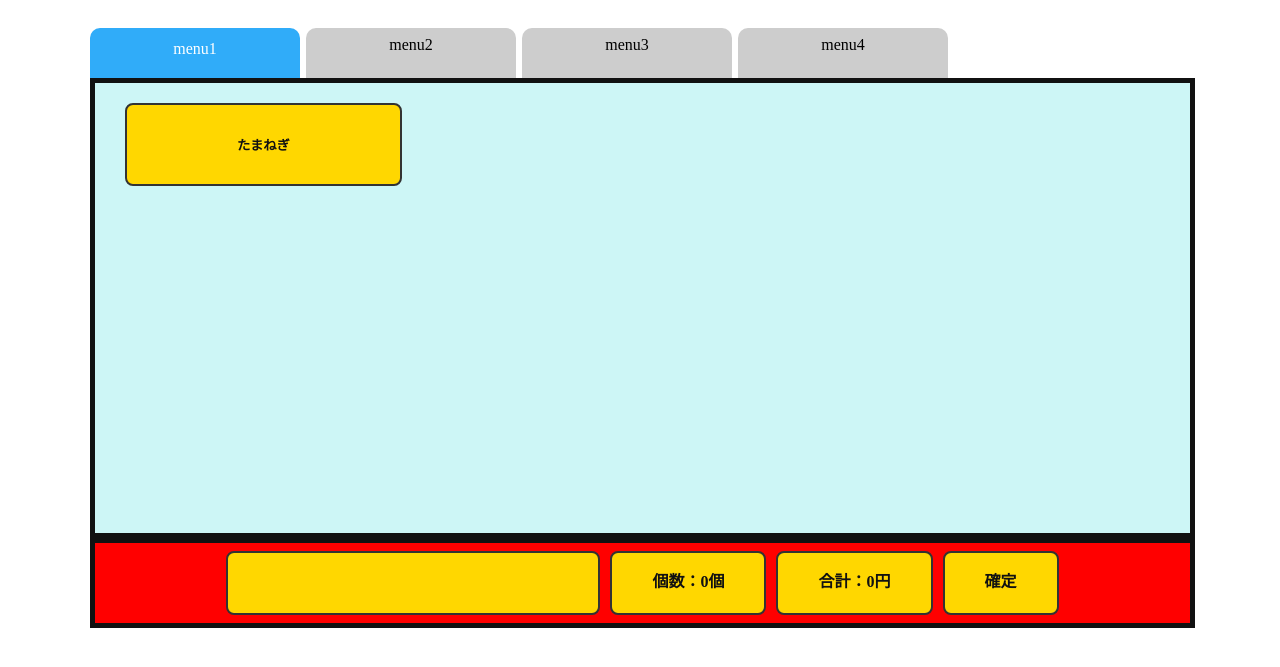
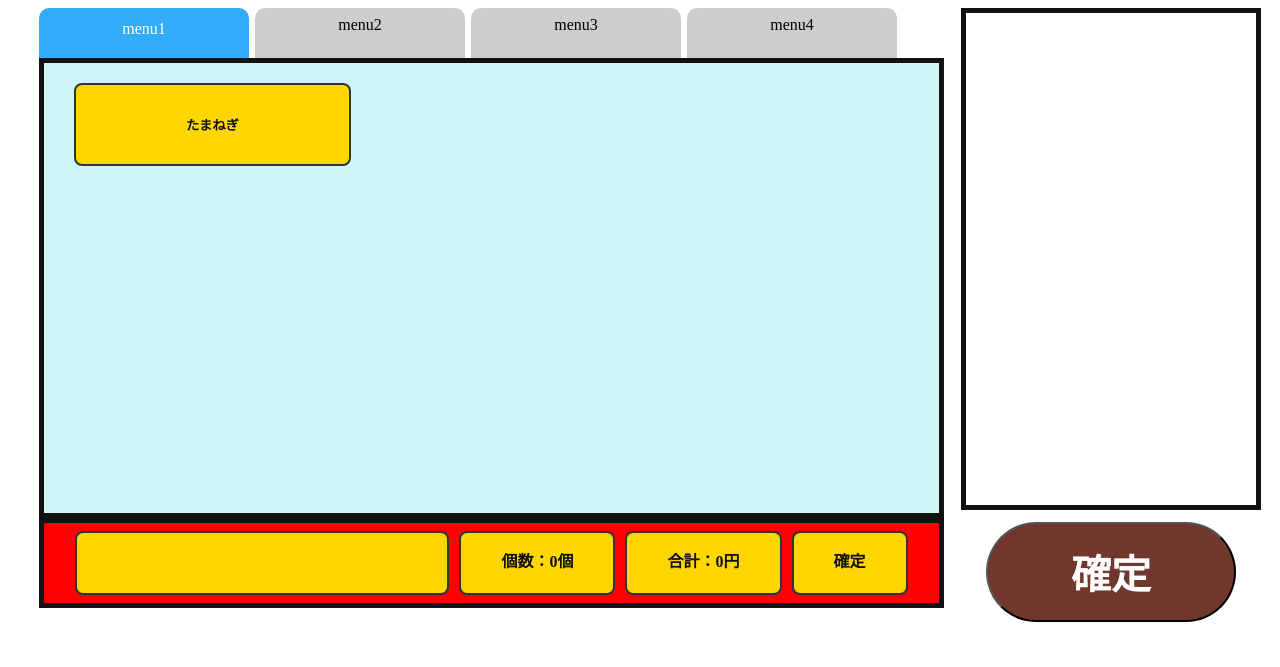
Before and after one commit to kyoichii/kawaproject, a PHP site: page /clerkScreen.html in a window 1280 px wide. Shown: the top 667 px of the page. Run offline with PHP 8.4, Linux system fonts and the light colour scheme.

Commit message:
履歴画面

```diff
--- a/source/clerkScreen.html
+++ b/source/clerkScreen.html
@@ -11,6 +11,7 @@
 </head>
 
 <body>
+    <div id="container">
         <div id="content"></div>
         <!-- 左エリア -->
         <div id="reftArea">
@@ -50,8 +51,7 @@
                     <!-- 商品表示 -->
                     <div id="name">
                         <!-- 後に変更 -->
-                    <div id="tama" class="purchaseList">
-
+                        <div id="tama">
                         </div>
                     </div>
                     <!-- その他項目 -->
@@ -61,6 +61,20 @@
                 </div>
             </div>
         </div>
+        <!-- 右エリア -->
+        <div id="rightArea">
+            <!-- 商品表示エリア -->
+            <div id="displayArea">
+                <!-- 商品表示 -->
+                <div id="displayQuantity"></div>
+                <div id="displayPrice"></div>
+            </div>
+            <!-- 右下エリア -->
+            <div id="lowerRightArea">
+                <button type="button" value="確定" id="totalButton" onclick="showDialog();">確定</button>
+            </div>
+        </div>
+    </div>
     <!-- js -->
     <script src="js/clerkscreen.js"></script>
 </body>
--- a/source/css/clerkScreen.css
+++ b/source/css/clerkScreen.css
@@ -1,4 +1,20 @@
 @charset "UTF-8";
+
+/* コンテナ */
+#container {
+    /*フレックスボックス*/
+    display: flex;
+    /*ページの中間に固定*/
+    justify-content: center;
+    align-items: center;
+    /*ボックス間の横幅*/
+    /* gap: 30px; */
+    /*ボックスの大きさ*/
+    height: 600px;
+    /* ボーダー */
+    /* border: solid 4px #333;
+    border-radius: 12px; */
+}
 
 /* 左エリア  */
 #reftArea {
@@ -10,7 +26,7 @@
     flex-direction: column;
     /*ボックスの大きさ*/
     height: 600px;
-    width: 1100px;
+    width: 900px;
     /*余白を指定して場所を調整*/
     margin-left: auto;
     margin-right: auto;
@@ -30,7 +46,7 @@
     background: red;
     /*ボックスの大きさ*/
     height: 100px;
-    width: 1095px;
+    width: 895px;
     /* ボーダー */
     border: 5px solid#111;
 }
@@ -48,6 +64,97 @@
     margin-right: auto;
     margin-top: auto;
     margin-bottom: auto;
+}
+
+/* 右エリア */
+#rightArea {
+    /*背景色*/
+    /* background: #111; */
+    /*フレックスボックス*/
+    display: flex;
+    /*ボックス内の並びを指定*/
+    flex-direction: column;
+    /* 文字色 */
+    color: #fff;
+    /*ボックスのサイズ*/
+    height: 625px;
+    width: 300px;
+    /*余白を指定して場所を調整*/
+    margin-left: auto;
+    margin-right: auto;
+    /* margin-top: auto; */
+    margin-bottom: auto;
+}
+
+/* 表示エリア */
+#displayArea {
+    /*背景色*/
+    /* background: #111; */
+    /* 文字色 */
+    color: #111;
+    /*フレックスボックス*/
+    display: flex;
+    /*ボックス内の並びを指定*/
+    flex-direction: column;
+    /* 文字色 */
+    color: #fff;
+    text-align: center;
+    /*ボックスのサイズ*/
+    height: 500px;
+    width: 290px;
+    /*余白を指定して場所を調整*/
+    margin-left: auto;
+    margin-right: auto;
+    /* margin-top: auto; */
+    /* margin-bottom: auto; */
+    /* スクロール */
+    overflow: auto;
+    /* ボーダー */
+    border: 5px solid#111;
+}
+
+/* 右下エリア */
+#lowerRightArea {
+    /*背景色*/
+    /* background: #111; */
+    /*フレックスボックス*/
+    display: flex;
+    /*ボックス内の並びを指定*/
+    flex-direction: column;
+    /* 文字色 */
+    color: #fff;
+    /*ボックスのサイズ*/
+    height: 125px;
+    width: 300px;
+    /*余白を指定して場所を調整*/
+    margin-left: auto;
+    margin-right: auto;
+    margin-top: auto;
+    margin-bottom: auto;
+}
+
+/* 商品確定ボタン */
+#totalButton {
+    /*背景色*/
+    background: #70372c;
+    /* 文字の色 */
+    color: #fff;
+    /* 文字のサイズ */
+    font-size: 40px;
+    /* 文字を中央に */
+    text-align: center;
+    /*ボックスのサイズ*/
+    height: 100px;
+    width: 250px;
+    /* 両端に丸みを付ける */
+    border-radius: 100px;
+    /*余白を指定して場所を調整*/
+    margin-top: auto;
+    margin-bottom: auto;
+    margin-left: auto;
+    margin-right: auto;
+    /* フォントの設定 */
+    font-weight: bold;
 }
 
 /* 商品ボタン */
@@ -123,6 +230,11 @@
     font-weight: bold;
 }
 
+#displayPrice {
+    /* 文字の色 */
+    color: #111;
+}
+
 /* 数量 */
 #quantity {
     /* 文字の色 */
@@ -140,6 +252,12 @@
     border-radius: 8px;
     /* フォントの設定 */
     font-weight: bold;
+}
+
+/* 表示画面用の数量 */
+#displayQuantity {
+    /* 文字の色 */
+    color: #111;
 }
 
 /* 詳細画面 */
@@ -257,7 +375,7 @@
 
 /* タブパネル */
 .tab__panel {
-    width: 1095px;
+    width: 895px;
     /* ボーダー */
     border: 5px solid#111;
 }
--- a/source/js/clerkscreen.js
+++ b/source/js/clerkscreen.js
@@ -94,7 +94,9 @@ function minusclick(vegenumber) {
 //合計表示関数
 function totalarea() {
     document.getElementById('quantity').innerHTML = `合計:${totalcount}個`;
+    document.getElementById('displayQuantity').innerHTML = `個数:${totalcount}個`;
     document.getElementById('price').innerHTML = `会計:${totalprice}円`;
+    document.getElementById('displayPrice').innerHTML = `会計:${totalprice}円`;
 }
 
 /*
```
Lines whose indentation alone changed are shown as unchanged.
